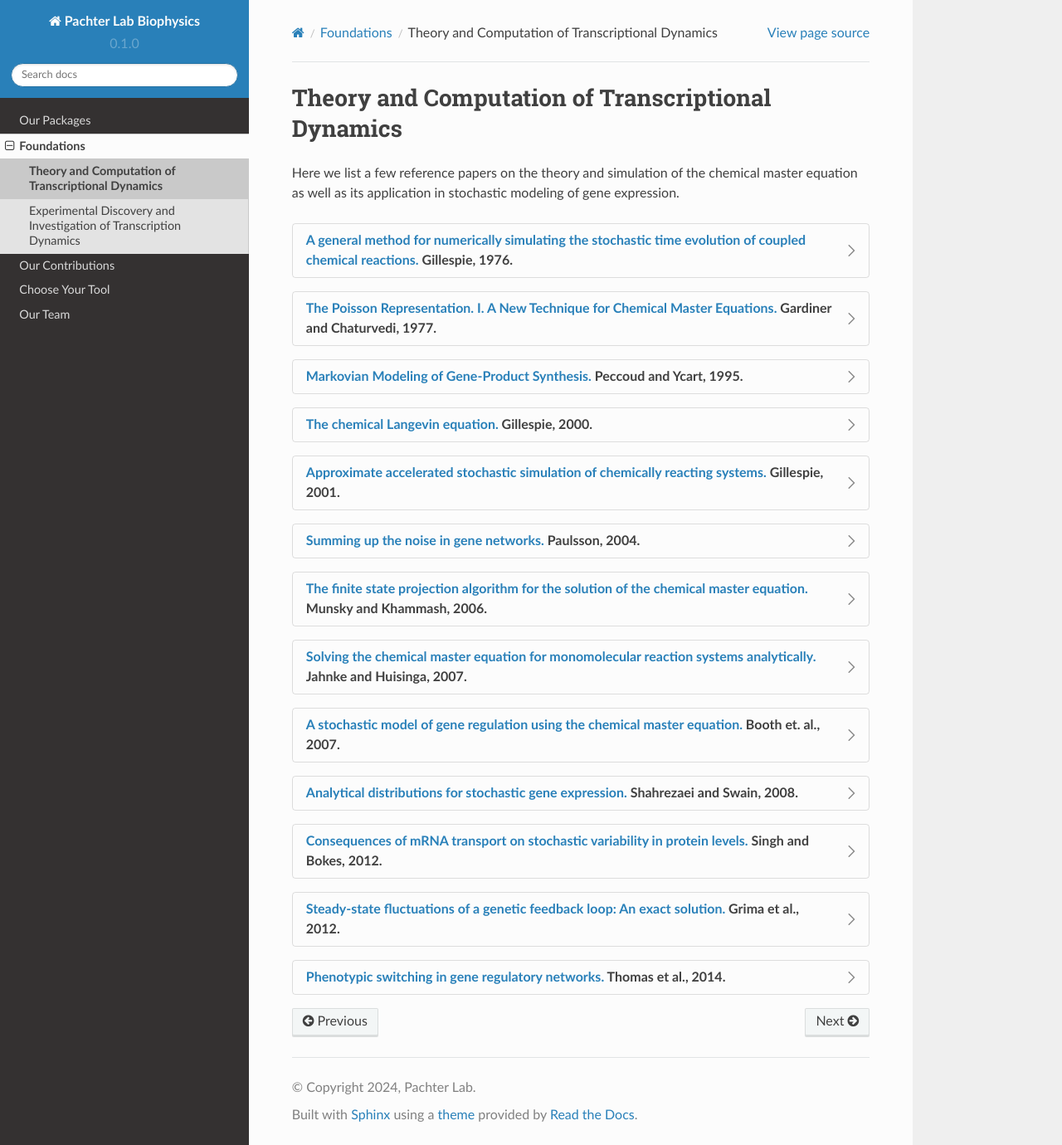
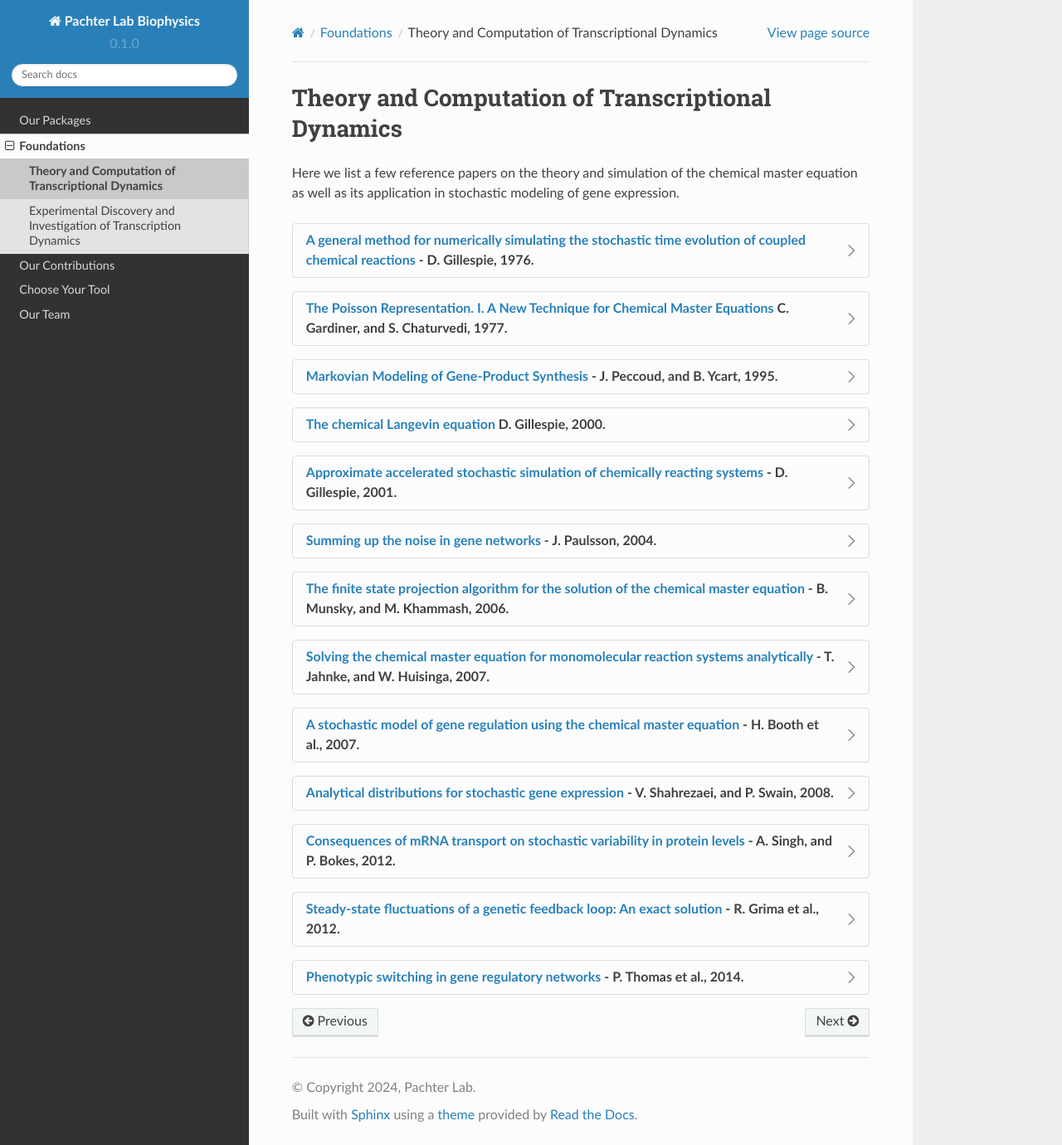
Before and after one commit to pachterlab/biophysics, a Sphinx documentation site: the page built from docs/source/foundations_computation.rst, in a window 1280 px wide and 1380 px high. Shown: the whole window at 83% size. Built offline with Sphinx 7.4.7 and the Read the Docs theme 2.0.0, drawn with Linux system fonts in a browser that asks for light colours.

```diff
--- a/docs/source/foundations_computation.rst
+++ b/docs/source/foundations_computation.rst
@@ -4,15 +4,15 @@ Theory and Computation of Transcriptional Dynamics
 =================================================================
 Here we list a few reference papers on the theory and simulation of the chemical master equation as well as its application in stochastic modeling of gene expression.
 
-.. dropdown:: `A general method for numerically simulating the stochastic time evolution of coupled chemical reactions. <https://doi.org/10.1016/0021-9991(76)90041-3>`_ Gillespie, 1976.
+.. dropdown:: `A general method for numerically simulating the stochastic time evolution of coupled chemical reactions <https://doi.org/10.1016/0021-9991(76)90041-3>`_ - D. Gillespie, 1976.
 
             In this article, Gillespie described the Stochastic Simulation Algorithm (Gillespie algorithm).
 
-.. dropdown:: `The Poisson Representation. I. A New Technique for Chemical Master Equations. <https://doi.org/10.1007/BF01014349>`_ Gardiner and Chaturvedi, 1977.
+.. dropdown:: `The Poisson Representation. I. A New Technique for Chemical Master Equations <https://doi.org/10.1007/BF01014349>`_ C. Gardiner, and S. Chaturvedi, 1977.
 
             In this article, Gardiner and Chaturvedi introduced the Poisson representation which expresses the probability distribution as a convolution of Poisson distributions. This representation transforms chemical master equations into Fokker-Planck and stochastic differential equations and leads to a simple expression of chemical equilibrium states.
 
-.. dropdown:: `Markovian Modeling of Gene-Product Synthesis. <https://doi.org/10.1006/tpbi.1995.1027>`_ Peccoud and Ycart, 1995.
+.. dropdown:: `Markovian Modeling of Gene-Product Synthesis <https://doi.org/10.1006/tpbi.1995.1027>`_ - J. Peccoud, and B. Ycart, 1995.
 
             .. grid:: 2
 
@@ -26,20 +26,20 @@ Here we list a few reference papers on the theory and simulation of the chemical
                         :align: center
                         :alt: some text
 
-.. dropdown:: `The chemical Langevin equation. <https://doi.org/10.1063/1.481811>`_ Gillespie, 2000.
+.. dropdown:: `The chemical Langevin equation <https://doi.org/10.1063/1.481811>`_ D. Gillespie, 2000.
 
             In this article, Gillespie derived the chemical Langevin equation (CLE) from the chemical master equation (CME) based on the existence of a timescale with certain properties. In particular, the two properties are: 1) the timescale is small enough that the change in the state will be so slight and the propensity functions do not changes appreciably; 2) the timescale is large enough that the expected number of occurrences of each reaction channel will be much larger than 1.
 
 
-.. dropdown:: `Approximate accelerated stochastic simulation of chemically reacting systems. <https://doi.org/10.1063/1.1378322>`_ Gillespie, 2001.
+.. dropdown:: `Approximate accelerated stochastic simulation of chemically reacting systems <https://doi.org/10.1063/1.1378322>`_ - D. Gillespie, 2001.
 
             In this article, Gillespie proposed the "τ-leap" method for Gillespie algorithm. It finds a time τ that is small enough that the change in the state and propensity function are negligible. Therefore, in this time interval, the propensity function will be essentially constant and the number of times a reaction channel fires will be a Poisson random variable.
 
-.. dropdown:: `Summing up the noise in gene networks. <https://doi.org/10.1038/nature02257>`_ Paulsson, 2004.
+.. dropdown:: `Summing up the noise in gene networks <https://doi.org/10.1038/nature02257>`_ - J. Paulsson, 2004.
 
             In this article, Paulsson used fluctuation-dissipation theorem to derive an equation for second order noise. The equation depends on kinetic orders of reactions and unified results from a few studies of gene expression noise.
 
-.. dropdown:: `The finite state projection algorithm for the solution of the chemical master equation. <https://doi.org/10.1063/1.2145882>`_ Munsky and Khammash, 2006.
+.. dropdown:: `The finite state projection algorithm for the solution of the chemical master equation <https://doi.org/10.1063/1.2145882>`_ - B. Munsky, and M. Khammash, 2006.
 
             .. grid:: 2
 
@@ -54,16 +54,16 @@ Here we list a few reference papers on the theory and simulation of the chemical
                         :align: center
                         :alt: some text
 
-.. dropdown:: `Solving the chemical master equation for monomolecular reaction systems analytically. <https://doi.org/10.1007/s00285-006-0034-x>`_  Jahnke and Huisinga, 2007.
+.. dropdown:: `Solving the chemical master equation for monomolecular reaction systems analytically <https://doi.org/10.1007/s00285-006-0034-x>`_  - T. Jahnke, and W. Huisinga, 2007.
 
             This article derives the exact solution formula for the chemical master equations of monomolecular reaction systems. It shows that the solutions can be expressed as a convolution of multinomial and product Poisson distributions, with time-dependent parameters evolving according to traditional reaction-rate equations.
 
-.. dropdown:: `A stochastic model of gene regulation using the chemical master equation. <https://doi.org/10.1007/978-0-8176-4558-8_7>`_ Booth et. al., 2007.
+.. dropdown:: `A stochastic model of gene regulation using the chemical master equation <https://doi.org/10.1007/978-0-8176-4558-8_7>`_ - H. Booth et al., 2007.
 
             This chapter describes a hybrid deterministic/stochastic simulation for chemical master equation in combination with chemical rate equations, which is applied to study genetic regulatory networks in prokaryotes: states of the gene represent the binding and unbinding of protein complexes to DNA are modeled using the master equation, while protein and substrate concentrations are represented by continuum variables modeled by differential equations.
 
 
-.. dropdown:: `Analytical distributions for stochastic gene expression. <www.pnas.org/cgi/doi/10.1073/pnas.0803850105>`_ Shahrezaei and Swain, 2008.
+.. dropdown:: `Analytical distributions for stochastic gene expression <www.pnas.org/cgi/doi/10.1073/pnas.0803850105>`_ - V. Shahrezaei, and P. Swain, 2008.
 
             .. grid:: 2
 
@@ -80,7 +80,7 @@ Here we list a few reference papers on the theory and simulation of the chemical
                         :alt: some text
 
 
-.. dropdown:: `Consequences of mRNA transport on stochastic variability in protein levels. <https://doi.org/10.1016/j.bpj.2012.07.015>`_ Singh and Bokes, 2012.
+.. dropdown:: `Consequences of mRNA transport on stochastic variability in protein levels <https://doi.org/10.1016/j.bpj.2012.07.015>`_ - A. Singh, and P. Bokes, 2012.
 
             .. grid:: 2
 
@@ -95,7 +95,7 @@ Here we list a few reference papers on the theory and simulation of the chemical
                         :align: center
                         :alt: some text
 
-.. dropdown:: `Steady-state fluctuations of a genetic feedback loop: An exact solution. <https://doi.org/10.1063/1.4736721>`_ Grima et al., 2012.
+.. dropdown:: `Steady-state fluctuations of a genetic feedback loop: An exact solution <https://doi.org/10.1063/1.4736721>`_ - R. Grima et al., 2012.
 
             .. grid:: 2
 
@@ -111,7 +111,7 @@ Here we list a few reference papers on the theory and simulation of the chemical
                                     :alt: some text
 
 
-.. dropdown:: `Phenotypic switching in gene regulatory networks. <https://doi.org/10.1073/pnas.140004911>`_ Thomas et al., 2014.
+.. dropdown:: `Phenotypic switching in gene regulatory networks <https://doi.org/10.1073/pnas.140004911>`_ - P. Thomas et al., 2014.
 
             .. grid:: 2
 
```
